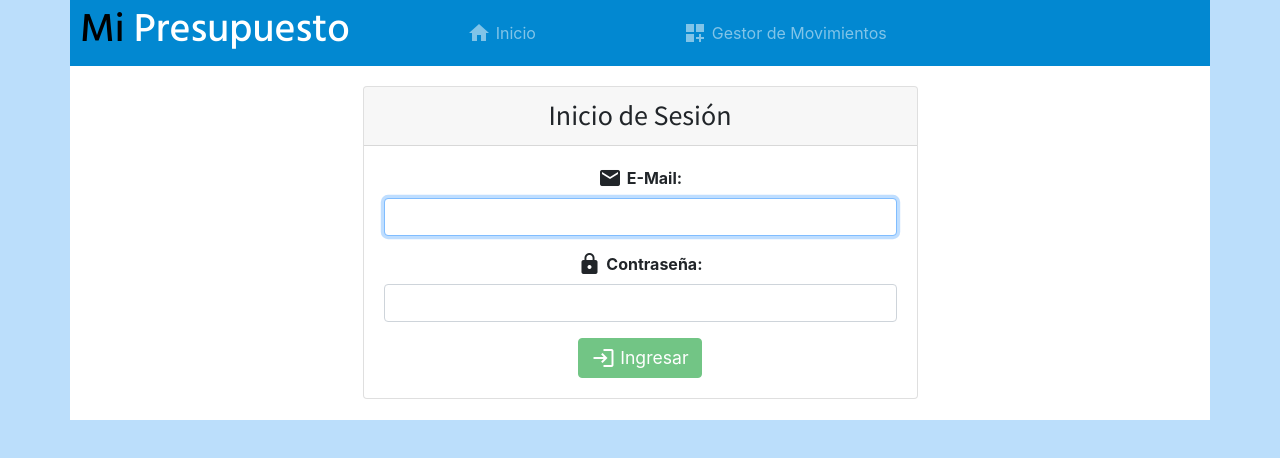
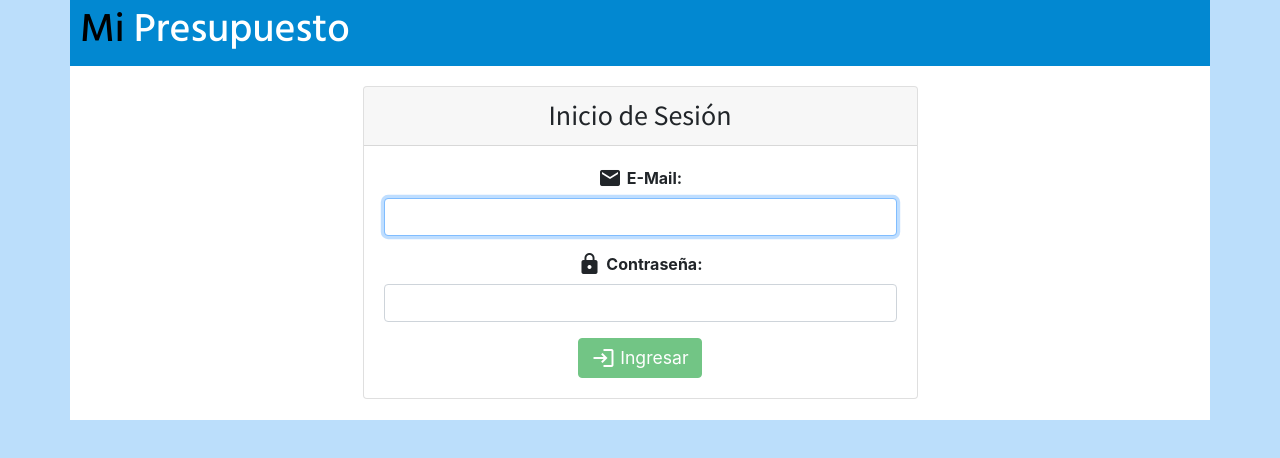
Before and after one commit to JonathanGalvanPerez/mi-presupuesto, an Angular app in the folder mi-presupuesto/: page /login in a window 1280 px wide. Shown: the top 458 px of the page. Built offline with nearby package versions, Linux system fonts and the light colour scheme.

Commit message:
Oculto barra de navegacion en el login

```diff
--- a/mi-presupuesto/src/app/app.component.html
+++ b/mi-presupuesto/src/app/app.component.html
@@ -5,8 +5,8 @@
         <h1 class="titulo d-none d-sm-block"><span>Mi </span>Presupuesto</h1>
         <h2 class="titulo d-block d-sm-none"><span>Mi</span>Presupuesto</h2>
       </a>
-      <button class="navbar-toggler" type="button" (click)="toggleCollapse()"><span class="navbar-toggler-icon"></span></button>
-      <div class="navbar-collapse" [ngClass]="isCollapse? 'collapse': 'deployed'" id="navbarNav">
+      <button class="navbar-toggler" type="button" (click)="toggleCollapse()" *ngIf="authService.isLoggedIn()"><span class="navbar-toggler-icon"></span></button>
+      <div class="navbar-collapse" [ngClass]="isCollapse? 'collapse': 'deployed'" id="navbarNav" *ngIf="authService.isLoggedIn()" >
         <ul class="navbar-nav flex">
         	<li class="nav-item">
         		<a class="nav-link" [routerLink]="['home']" (click)="toggleCollapse()"><span class="material-icons">home</span>Inicio</a>
@@ -15,7 +15,7 @@
       			<a class="nav-link" [routerLink]="['gestor-movimientos']" (click)="toggleCollapse()"><span class="material-icons">dashboard_customize</span>Gestor de Movimientos</a>
       		</li>
           <li class="nav-item">
-            <a class="nav-link" *ngIf="authService.isLoggedIn()" (click)="authService.logOut();toggleCollapse()" [routerLink]="['login']"><span class="material-icons">logout</span>Cerrar Sesion</a>
+            <a class="nav-link" (click)="authService.logOut(); toggleCollapse()" [routerLink]="['login']"><span class="material-icons">logout</span>Cerrar Sesion</a>
           </li>
         </ul>
       </div>
```
